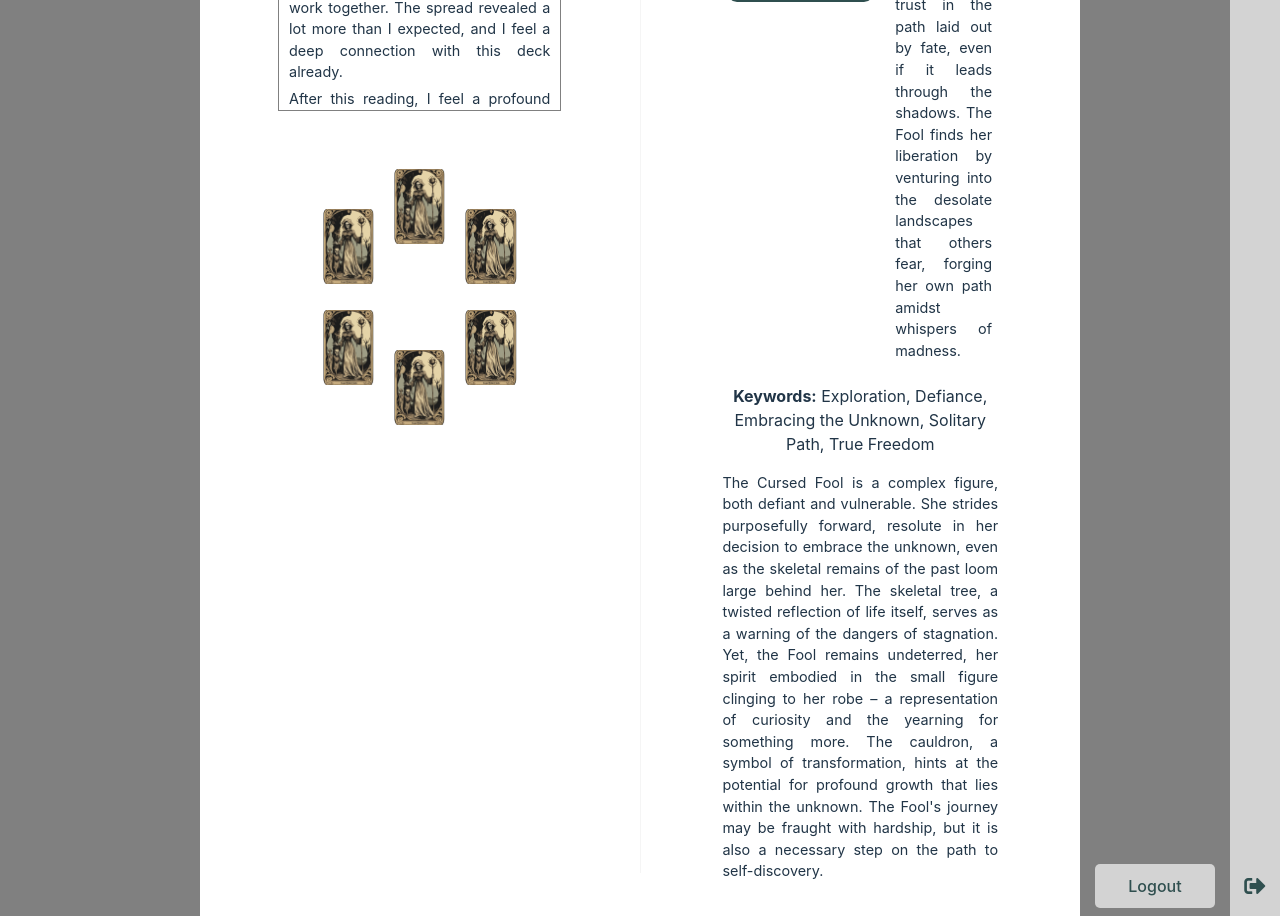
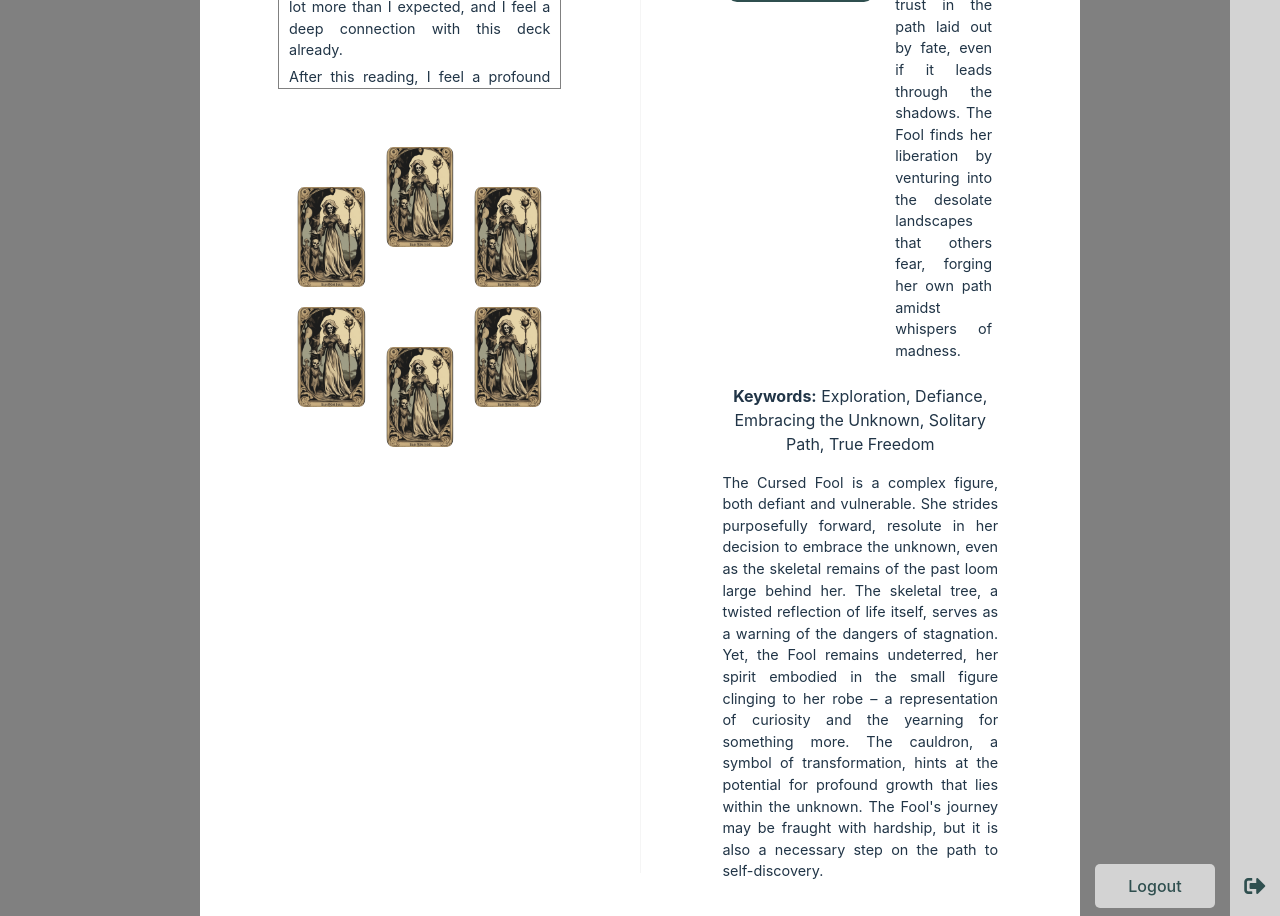
Before and after one commit to AndreaRene/router_testing, a React (Vite) app: page /reading in a window 1280 px wide. Shown: the part 940-1856 px from the top of the page. Built offline with nearby package versions, Linux system fonts and the light colour scheme.

Commit message:
add deck interview spread with props for reusability

```diff
--- a/src/Components/SpreadLayouts/DeckInterview.jsx
+++ b/src/Components/SpreadLayouts/DeckInterview.jsx
@@ -1,20 +1,25 @@
-import CardFront from '../../assets/00_Cursed_Fool.jpg'
+import PropTypes from 'prop-types';
+import CardFront from '../../assets/00_Cursed_Fool.jpg';
 
-const DeckInterview = () => {
+const DeckInterview = ({ imgHeight = '200px' }) => { // Default height is 200px if not provided
     return (
-        <>
-            <div id='interviewSpread'>
-                <img src={ CardFront } style={ { height: '75px', margin: '10px' } } />
-                <img src={ CardFront } style={ { height: '75px', margin: '10px 10px 50px 10px' } } />
-                <img src={ CardFront } style={ { height: '75px', margin: '10px' } } />
+        <section id='interviewSpread'>
+            <div style={ { display: 'flex', justifyContent: 'center', alignItems: 'self-end'} }>
+                <img src={ CardFront } style={ { height: imgHeight, margin: '50px 10px 10px 10px', borderRadius: '10%' } } className='position_one' />
+                <img src={ CardFront } style={ { height: imgHeight, margin: '10px 10px 50px 10px', borderRadius: '10%' } } className='position_two' />
+                <img src={ CardFront } style={ { height: imgHeight, margin: '50px 10px 10px 10px', borderRadius: '10%' } } className='position_three' />
             </div>
-            <div style={ { display: 'flex', justifyContent: 'center' } }>
-                <img src={ CardFront } style={ { height: '75px', margin: '10px' } } />
-                <img src={ CardFront } style={ { height: '75px', margin: '50px 10px 10px 10px' } } />
-                <img src={ CardFront } style={ { height: '75px', margin: '10px' } } />
+            <div style={ { display: 'flex', justifyContent: 'center', alignItems: 'self-start' } }>
+                <img src={ CardFront } style={ { height: imgHeight, margin: '10px 10px 50px 10px', borderRadius: '10%' } } className='position_four' />
+                <img src={ CardFront } style={ { height: imgHeight, margin: '50px 10px 10px 10px', borderRadius: '10%' } } className='position_five' />
+                <img src={ CardFront } style={ { height: imgHeight, margin: '10px 10px 50px 10px', borderRadius: '10%' } } className='position_six' />
             </div>
-        </>
+        </section>
     )
-}
+};
 
-export default DeckInterview
+DeckInterview.propTypes = {
+    imgHeight: PropTypes.string // Validates that imgHeight is a string
+};
+
+export default DeckInterview;
--- a/src/Pages/JournalEntry/JournalLeft.jsx
+++ b/src/Pages/JournalEntry/JournalLeft.jsx
@@ -27,7 +27,7 @@ const JournalLeft = () => {
                     <p style={ { margin: '5px' } }>Today was my first time working with the Eclipse of the Soul Tarot Deck, and I decided to do a deck interview spread to understand how we might work together. The spread revealed a lot more than I expected, and I feel a deep connection with this deck already.</p>
                     <p style={ { margin: '5px' } }>After this reading, I feel a profound sense of anticipation and curiosity. This deck appears to be straightforward and honest, capable of guiding significant personal transformations. It seems like it will be an excellent companion for my spiritual journey and personal development. I look forward to exploring with the deck and uncovering the insights it holds. The spread not only introduced the deck's capabilities but also set the tone for what I can expect in future readings.</p>
                 </div>
-                <DeckInterview />
+                <DeckInterview imgHeight='100px' />
             </section>
 
         </section>
--- a/src/Pages/NewReading/NewReading.jsx
+++ b/src/Pages/NewReading/NewReading.jsx
@@ -1,11 +1,12 @@
 import Card from '../../Components/CardComponents/TallRectangleCards/TallRectangleTarotCard.jsx'
+import DeckInterview from '../../Components/SpreadLayouts/DeckInterview.jsx';
 
 const NewReading = () => {
 
 
     return (
-        <section>
-            <Card />
+        <section style={{display: 'flex', justifyContent: 'center', alignItems: 'center', height: '100%'}}>
+            <DeckInterview imgHeight='200px' />
         </section>
     );
 };
```
